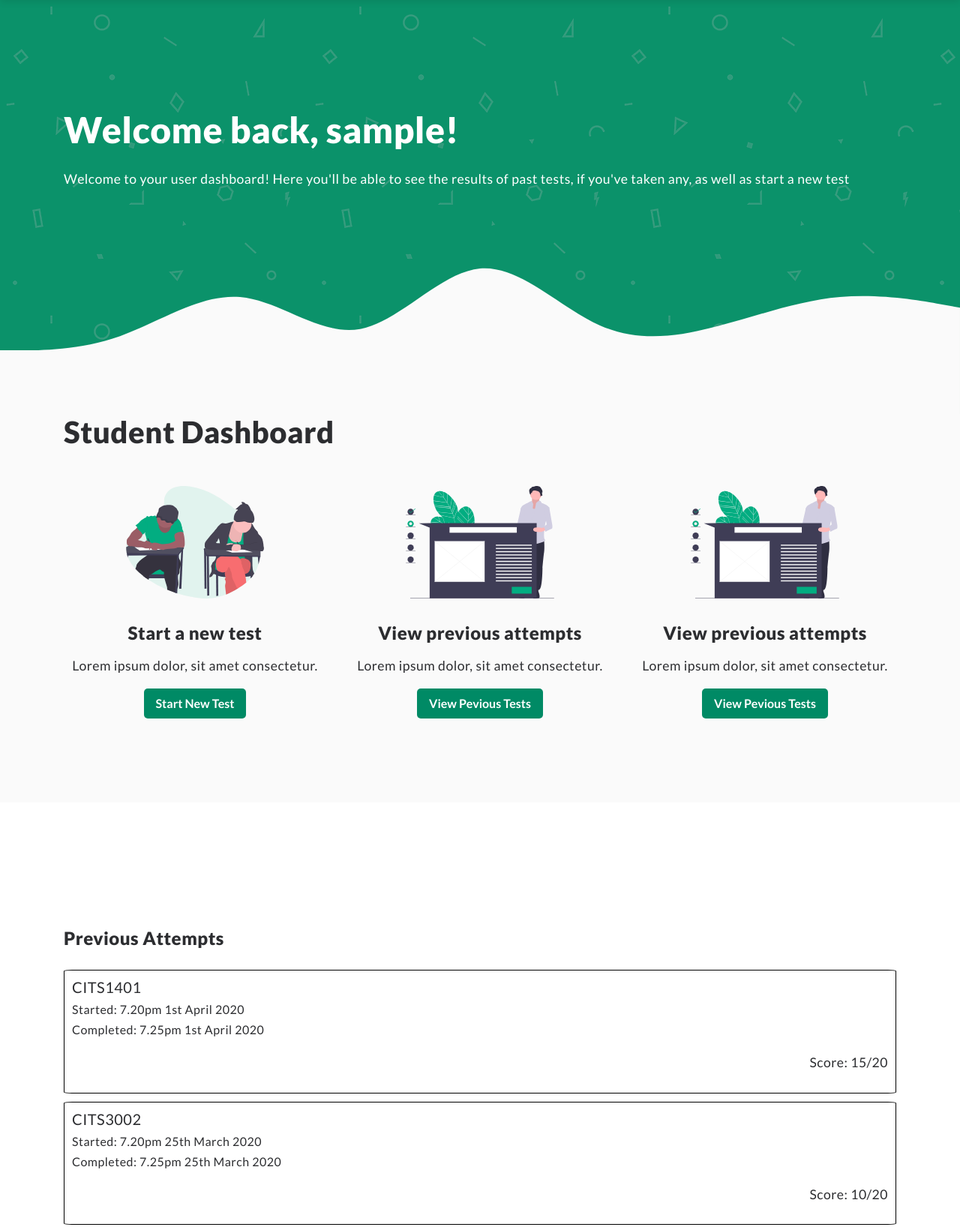
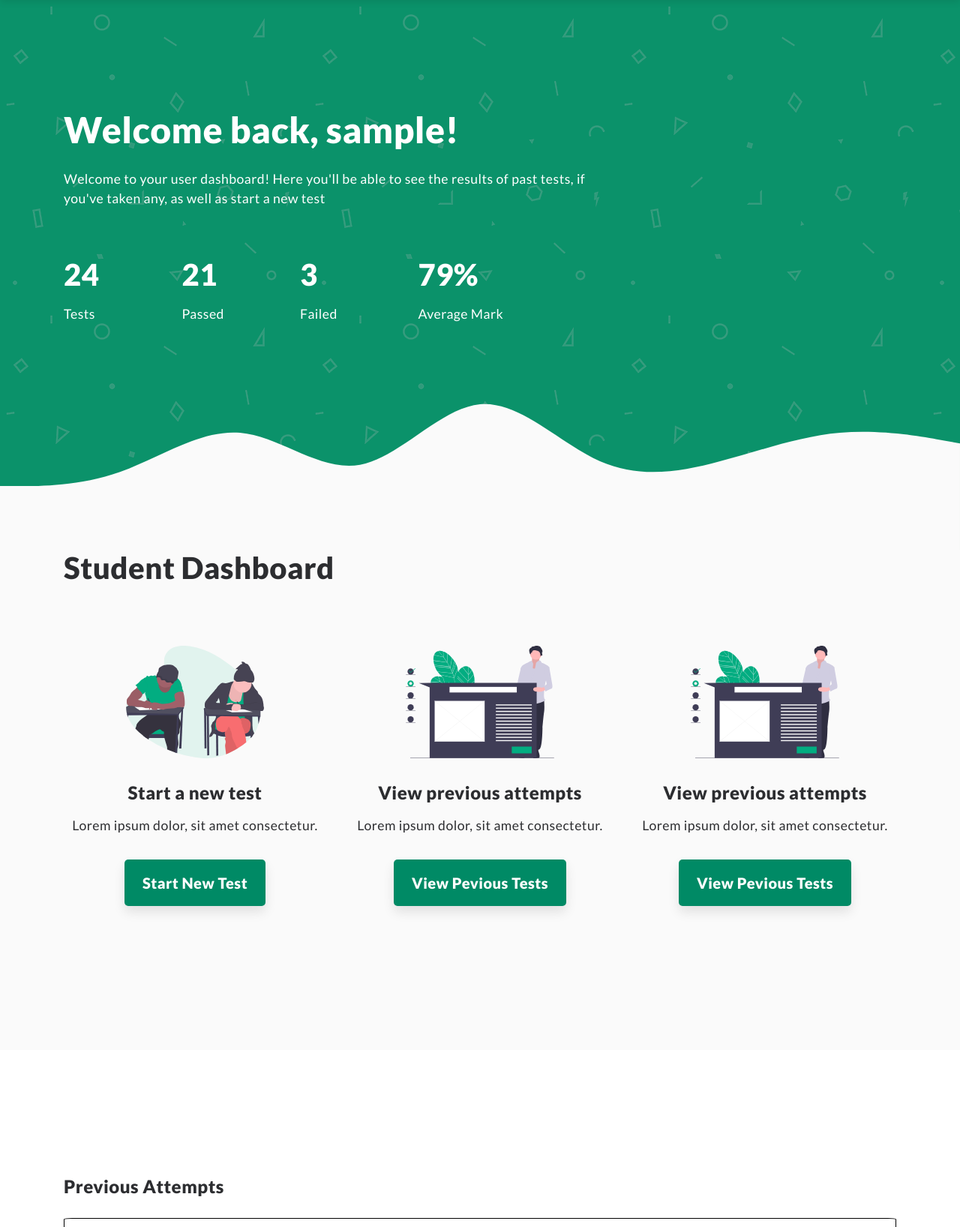
Before and after one commit to brucehow/examinaid, a Flask app: page /userprofile in a window 1280 px wide. Shown: the part 71-1707 px from the top of the page at 75% size. Run offline with Flask 2, Linux system fonts and the light colour scheme; the visitor is signed in with stand-in values (Sample User, id 1); data comes from the database, SQL or seed files in the repository; some libraries are stand-ins or nearby versions.

Commit message:
Add statistics to user profile

```diff
--- a/app/static/css/userprofile.css
+++ b/app/static/css/userprofile.css
@@ -1,6 +1,6 @@
 /* Images */
 img.thumbnail {
-  margin: 2rem 0;
+  margin: 4rem 0 2rem 0;
   height: 150px;
   width: 200px;
 }
@@ -15,14 +15,27 @@ section.userprofile {
 
 section.dashboard {
   background-color: #fafafa;
-  padding: 0 0 7rem 0;
+  padding: 0 0 10rem 0;
 }
 
-div.wave > svg {
-  display: block;
+.dashboard-item p {
+  margin: auto;
+}
+
+.dashboard-item button {
+  margin: 2rem 0;
 }
 
 /* Containers */
+.user-msg {
+  max-width: 700px;
+}
+
+.stat {
+  max-width: 600px;
+  margin-top: 4rem;
+}
+
 .surveylist {
   border-bottom: black;
   margin-top: 5%;
--- a/app/templates/userprofile.html
+++ b/app/templates/userprofile.html
@@ -4,34 +4,55 @@
 
 <section class="userprofile">
   <div class="container">
-    <h1>Welcome back, {{ current_user.username }}!</h1>
-    <p>Welcome to your user dashboard! Here you'll be able to see the results of past tests, if you've taken any, as well as start a new test</p>
+    <div class="user-msg">
+      <h1>Welcome back, {{ current_user.username }}!</h1>
+      <p>Welcome to your user dashboard! Here you'll be able to see the results of past tests, if you've taken any, as well as start a new test</p>
+      <div class="stat"> <!-- Statistics -->
+        <div class="row">
+          <div class="col-md-3">
+            <h2>24</h2>
+            <p>Tests</p>
+          </div>
+          <div class="col-md-3">
+            <h2>21</h2>
+            <p>Passed</p>
+          </div>
+          <div class="col-md-3">
+            <h2>3</h2>
+            <p>Failed</p>
+          </div>
+          <div class="col-md-3">
+            <h2>79%</h2>
+            <p>Average Mark</p>
+          </div>
+        </div>
+      </div>
+    </div>
   </div>
-  <div class="wave">
-    <svg xmlns="http://www.w3.org/2000/svg" viewBox="0 0 1440 320"><path fill="#fafafa" fill-opacity="1" d="M0,224L30,224C60,224,120,224,180,202.7C240,181,300,139,360,144C420,149,480,203,540,192C600,181,660,107,720,101.3C780,96,840,160,900,186.7C960,213,1020,203,1080,186.7C1140,171,1200,149,1260,144C1320,139,1380,149,1410,154.7L1440,160L1440,320L1410,320C1380,320,1320,320,1260,320C1200,320,1140,320,1080,320C1020,320,960,320,900,320C840,320,780,320,720,320C660,320,600,320,540,320C480,320,420,320,360,320C300,320,240,320,180,320C120,320,60,320,30,320L0,320Z"></path></svg>
-  </div>
+  <!-- Wave separator -->
+  <svg xmlns="http://www.w3.org/2000/svg" viewBox="0 0 1440 320"><path fill="#fafafa" fill-opacity="1" d="M0,224L30,224C60,224,120,224,180,202.7C240,181,300,139,360,144C420,149,480,203,540,192C600,181,660,107,720,101.3C780,96,840,160,900,186.7C960,213,1020,203,1080,186.7C1140,171,1200,149,1260,144C1320,139,1380,149,1410,154.7L1440,160L1440,320L1410,320C1380,320,1320,320,1260,320C1200,320,1140,320,1080,320C1020,320,960,320,900,320C840,320,780,320,720,320C660,320,600,320,540,320C480,320,420,320,360,320C300,320,240,320,180,320C120,320,60,320,30,320L0,320Z"></path></svg>
 </section>
 <section class="dashboard">
   <div class="container">
-    <h2>Student Dashboard</h2>
+    <h2>Student Dashboard</h2> <!-- Dashboard -->
     <div class="row center">
-      <div class="col-md-4">
+      <div class="col-md-4 dashboard-item">
         <img class="thumbnail" src="../static/resources/newtest.svg" alt="">
         <h3>Start a new test</h3>
         <p>Lorem ipsum dolor, sit amet consectetur.</p>
-        <button class="plain-btn sm green" onclick="window.location.href='/testform'">Start New Test</button>
+        <button class="plain-btn lg green" onclick="window.location.href='/testform'">Start New Test</button>
       </div>
-      <div class="col-md-4">
+      <div class="col-md-4 dashboard-item">
         <img class="thumbnail" src="../static/resources/prevtest.svg" alt="">
         <h3>View previous attempts</h3>
         <p>Lorem ipsum dolor, sit amet consectetur.</p>
-        <button class="plain-btn sm green" onclick="window.location.href='/testform'">View Pevious Tests</button>
+        <button class="plain-btn lg green" onclick="window.location.href='/testform'">View Pevious Tests</button>
       </div>
-      <div class="col-md-4">
+      <div class="col-md-4 dashboard-item">
         <img class="thumbnail" src="../static/resources/prevtest.svg" alt="">
         <h3>View previous attempts</h3>
         <p>Lorem ipsum dolor, sit amet consectetur.</p>
-        <button class="plain-btn sm green" onclick="window.location.href='/testform'">View Pevious Tests</button>
+        <button class="plain-btn lg green" onclick="window.location.href='/testform'">View Pevious Tests</button>
       </div>
     </div>
   </div>
```
